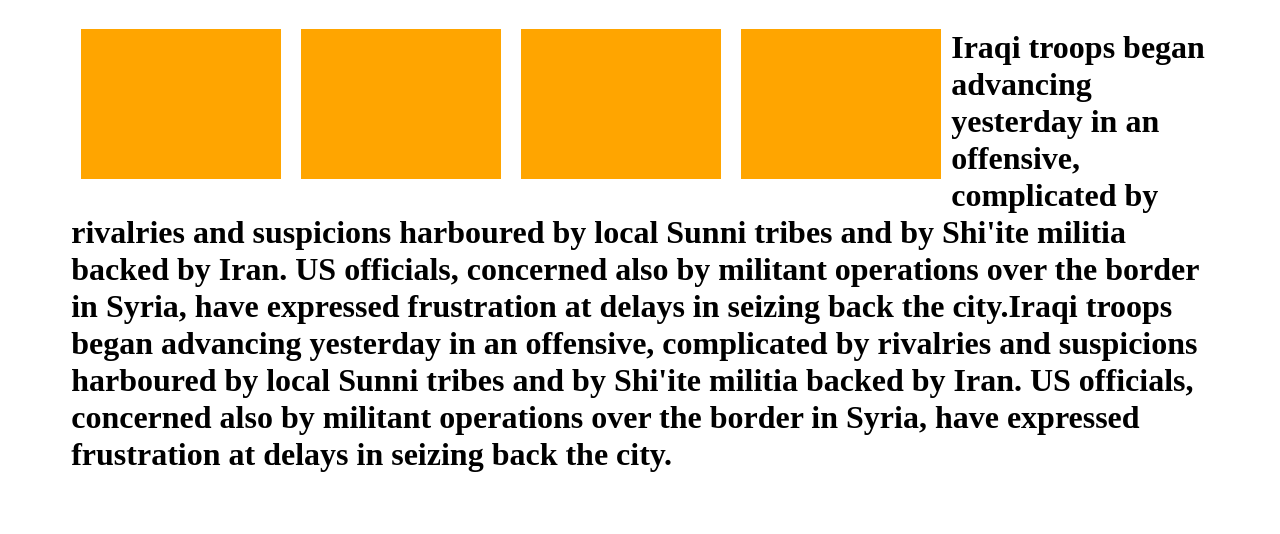
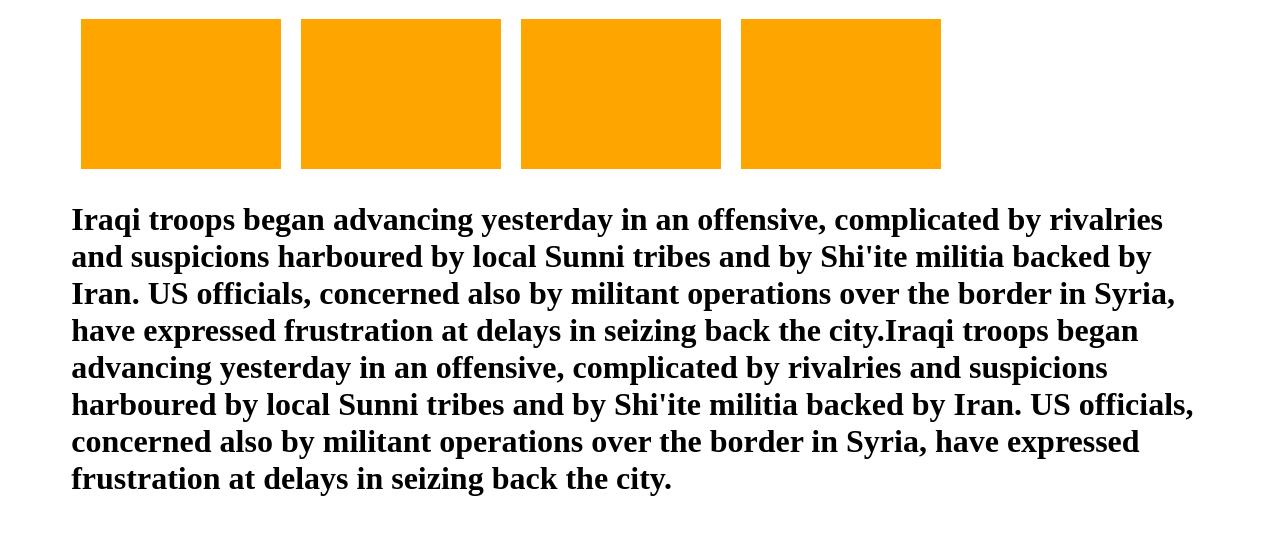
Before and after one commit to minori123/gittest, a plain HTML site: page index.html in a window 1280 px wide. Shown: the part 70-604 px from the top of the page. Drawn offline with Linux system fonts and the light colour scheme.

Commit message:
clearfix successgit add .

```diff
--- a/index.html
+++ b/index.html
@@ -8,6 +8,7 @@
 	<body>
 		<div class="container">
 			<h1>ただ今gitのテスト中<h1>
+			<div class="boxes clearfix">
 				<div class="box">
 				</div>
 				<div class="box">
@@ -16,7 +17,7 @@
 				</div>
 				<div class="box">
 				</div>
-
+			</div>
 			<div class="next">
 				<p class=" clearfix">
 					Iraqi troops began advancing yesterday in an offensive, complicated by rivalries and suspicions harboured by local Sunni tribes and by Shi'ite militia backed by Iran.
--- a/style.css
+++ b/style.css
@@ -1,7 +1,7 @@
 @charset "UTF-8";
 
 .clearfix:after{
-content: ".";
+	content: ".";
   display: block;
   height: 0;
   font-size:0;
@@ -14,6 +14,10 @@ content: ".";
 	margin: 0 auto;
 }
 
+.boxes{
+	//display: inline-block;
+}
+
 .box{
 	width: 200px;
 	height: 150px;
```
Lines whose indentation alone changed are shown as unchanged.
